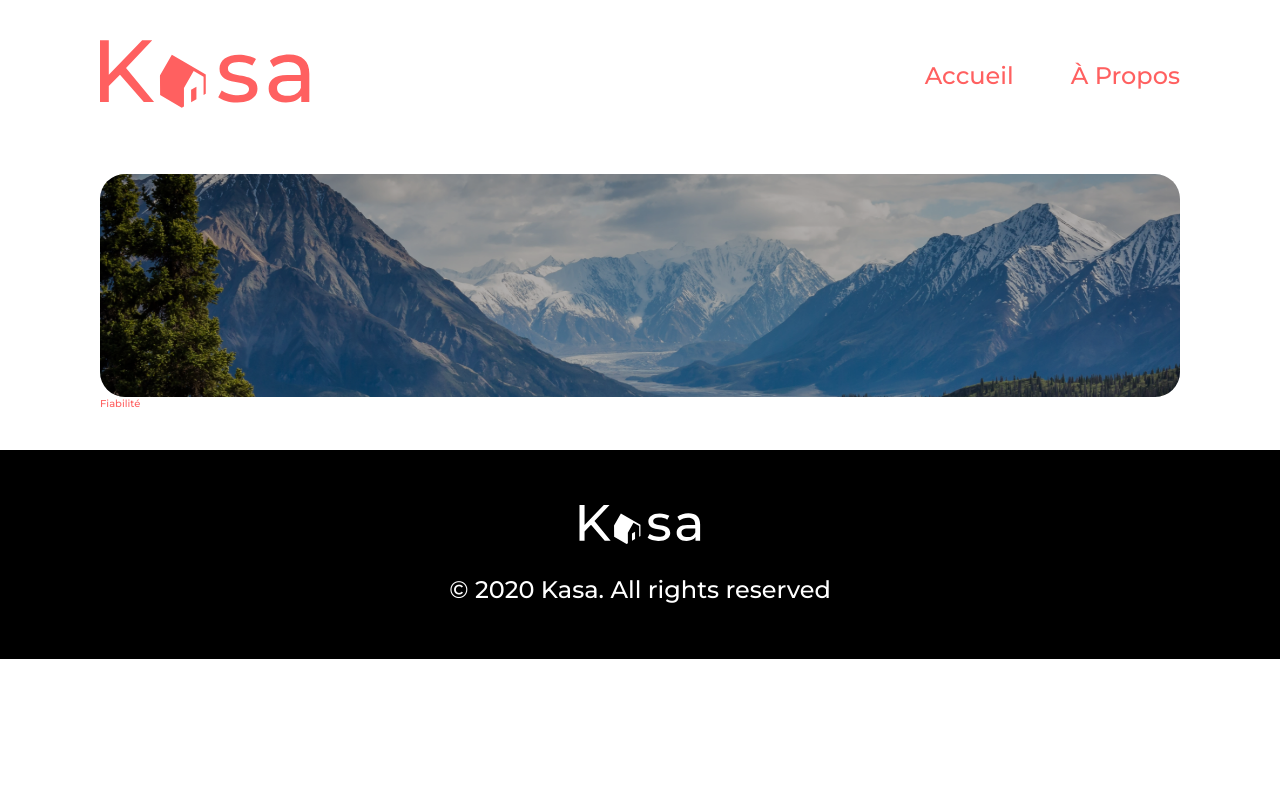
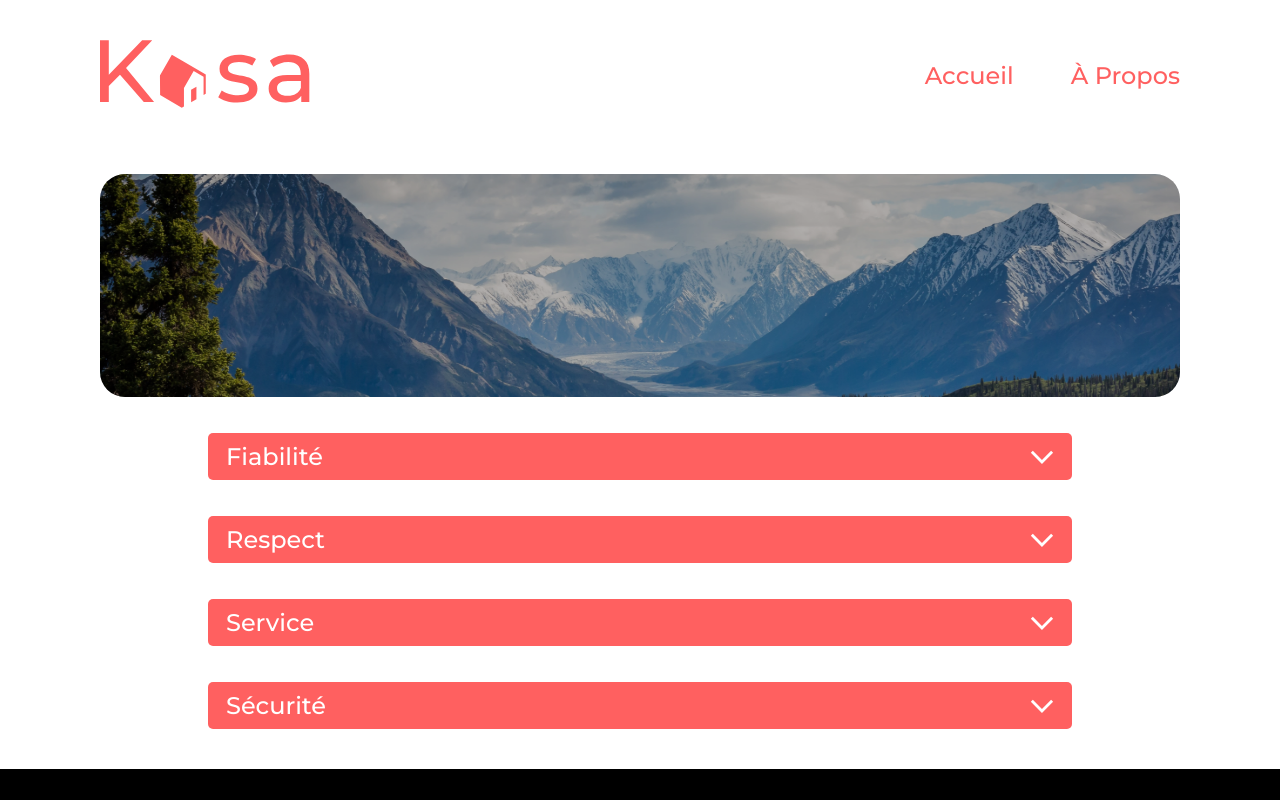
Before and after one commit to remisany/RemiSany_11_20072021, a React (Create React App) app in the folder kasa-app/: page /about in a window 1280 px wide. Shown: the top 800 px of the page. Built offline with nearby package versions, Linux system fonts and the light colour scheme.

Commit message:
Ajout composant dropdown Création de la page "à propos" Mise en page de "à propos"

```diff
--- a/kasa-app/src/components/Dropdown.jsx
+++ b/kasa-app/src/components/Dropdown.jsx
@@ -1,6 +1,9 @@
 import React from "react";
 
 import "../styles/Dropdown.css"
+
+import up from "../assets/Up.svg"
+import down from "../assets/Down.svg"
 
 class Dropdown extends React.Component {
     constructor(props) {
@@ -19,8 +22,11 @@ class Dropdown extends React.Component {
 
         return (
             <article className = "k-dropdown">
-                <div onClick={() => this.handleClick()}>{title}</div>
-                {this.state.isClose ? null : <div>{content}</div>}
+                <div className = "k-dropdown-button" onClick={() => this.handleClick()}>
+                    {title}
+                    {this.state.isClose ? <img className = "k-dropdown-chevron" src = {down} alt = "Element décoratif : chevron bas"/> : <img className = "k-dropdown-chevron" src = {up} alt = "Element décoratif : chevron haut"/>}
+                </div>
+                {this.state.isClose ? null : <div className = "k-dropdown-content">{content}</div>}
             </article>
         )
     }
--- a/kasa-app/src/pages/About.jsx
+++ b/kasa-app/src/pages/About.jsx
@@ -1,9 +1,9 @@
 import React from "react";
 
 import Banner from "../components/Banner";
+import Dropdown from "../components/Dropdown";
 
 import banner from "../assets/BannerAbout.png"
-import Dropdown from "../components/Dropdown";
 
 class About extends React.Component {
   render () {
@@ -18,6 +18,18 @@ class About extends React.Component {
             title = "Fiabilité"
             content = "Les annonces postées sur Kasa garantissent une fiabilité totale. Les photos sont conformes aux logements, et toutes les informations sont régulièrement vérifiées  par nos équipes."
           />
+          <Dropdown
+            title = "Respect"
+            content = "La bienveillance fait partie des valeurs fondatrices de Kasa. Tout comportement discriminatoire ou de perturbation du voisinage entraînera une exclusion de notre plateforme."
+          />
+          <Dropdown
+            title = "Service"
+            content = "Nos équipes se tiennent à votre disposition pour vous fournir une expérience parfaite. N'hésitez pas à nous contacter si vous avez la moindre question."
+          />
+          <Dropdown
+            title = "Sécurité"
+            content = "La sécurité est la priorité de Kasa. Aussi bien pour nos hôtes que pour les voyageurs, chaque logement correspond aux critères de sécurité établis par nos services. En laissant une note aussi bien à l'hôte qu'au locataire, cela permet à nos équipes de vérifier que les standards sont bien respectés. Nous organisons également des ateliers sur la sécurité domestique pour nos hôtes."
+          />
         </section>
       </main>
     );
@@ -25,18 +37,3 @@ class About extends React.Component {
 }
 
 export default About;
-
-/*
-          <Dropdown
-            title = "Respect"
-            content = "La bienveillance fait partie des valeurs fondatrices de Kasa. Tout comportement discriminatoire ou de perturbation du voisinage entraînera une exclusion de notre plateforme."
-          />
-          <Dropdown
-            title = "Fiabilité"
-            content = "Nos équipes se tiennent à votre disposition pour vous fournir une expérience parfaite. N'hésitez pas à nous contacter si vous avez la moindre question."
-          />
-          <Dropdown
-            title = "Fiabilité"
-            content = "La sécurité est la priorité de Kasa. Aussi bien pour nos hôtes que pour les voyageurs, chaque logement correspond aux critères de sécurité établis par nos services. En laissant une note aussi bien à l'hôte qu'au locataire, cela permet à nos équipes de vérifier que les standards sont bien respectés. Nous organisons également des ateliers sur la sécurité domestique pour nos hôtes."
-          />
-*/
--- a/kasa-app/src/styles/Dropdown.css
+++ b/kasa-app/src/styles/Dropdown.css
@@ -0,0 +1,57 @@
+.k-dropdown {
+    margin: 1.9rem 0;
+}
+
+.k-dropdown-button {
+    background: #FF6060;
+    color: #FFF;
+    font-size: 1.3rem;
+    height: 3.0rem;
+    display: flex;
+    justify-content: space-between;
+    align-items: center;
+    padding-left: 1.1rem;
+    padding-right: 1.1rem;
+    border-radius: .5rem;
+    position: relative;
+    z-index: 2;
+}
+
+.k-dropdown-chevron {
+    width: 1.5rem;
+    height: .9rem;
+}
+
+.k-dropdown-content {
+    background: #F6F6F6;
+    border-radius: .5rem;
+    font-weight: 400;
+    font-size: 1.2rem;
+    margin-top: -.6rem;
+    padding: 2.3rem 1.1rem 1.1rem 1.1rem;
+}
+
+@media screen and (min-width: 700px) {
+    .k-dropdown {
+        margin: 3.6rem 10.8rem;
+    }
+
+    .k-dropdown-button {
+        font-size: 2.4rem;
+        height: 4.7rem;
+        padding-left: 1.8rem;
+        padding-right: 1.8rem;
+    }
+
+    .k-dropdown-chevron {
+        width: 2.4rem;
+        height: 1.4rem;
+    }
+
+    .k-dropdown-content {
+        font-size: 2.4rem;
+        margin-top: -.9rem;
+        padding: 3.6rem 1.8rem 1.8rem 1.8rem;
+    }
+
+}
```
Also changed, not shown: kasa-app/src/assets/Down.svg (added), kasa-app/src/assets/Up.svg (added).
